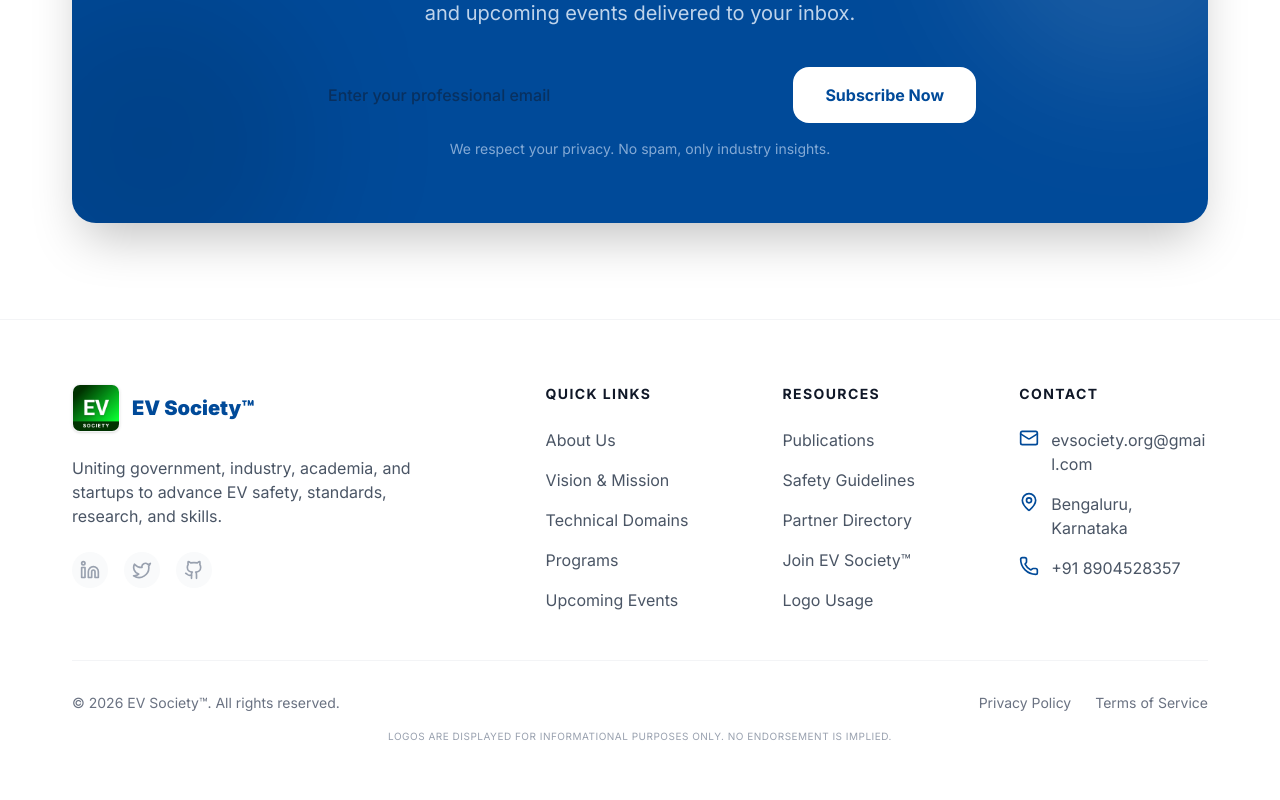
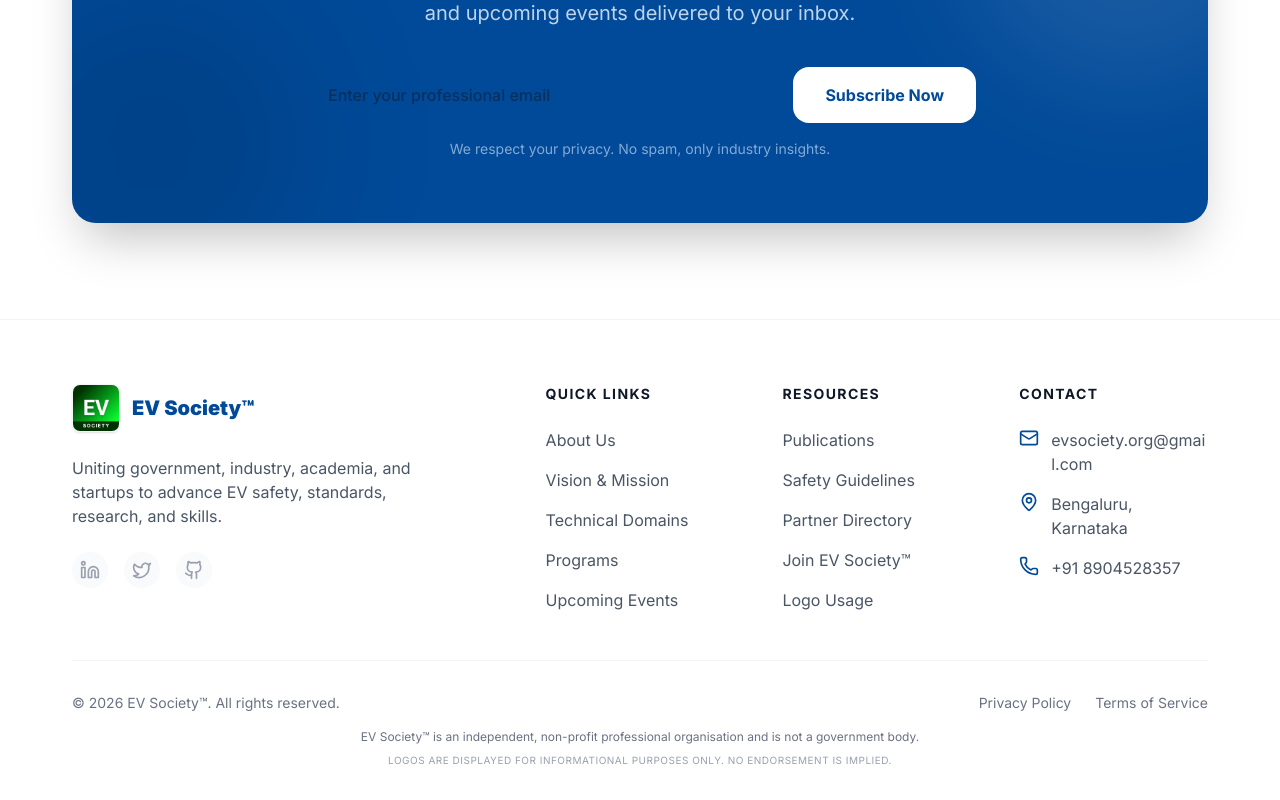
Before and after one commit to evsociety/evsociety-website, a Next.js app: page / in a window 1280 px wide. Shown: the part 4930-5730 px from the top of the page. Before the commit the page ends 5706 px from the top, so only its background shows below. Built offline with nearby package versions, Linux system fonts and the light colour scheme.

Commit message:
Update Footer.tsx

```diff
--- a/src/components/Footer.tsx
+++ b/src/components/Footer.tsx
@@ -89,7 +89,10 @@ export default function Footer() {
                         <Link href="/policies" className="text-gray-500 hover:text-gray-900 transition-colors">Terms of Service</Link>
                     </div>
                 </div>
-                <div className="mt-4 text-center">
+                <div className="mt-4 text-center space-y-2">
+                    <p className="text-xs text-gray-500">
+                        EV Society™ is an independent, non-profit professional organisation and is not a government body.
+                    </p>
                     <p className="text-[10px] text-gray-400 uppercase tracking-wider">
                         Logos are displayed for informational purposes only. No endorsement is implied.
                     </p>
```
